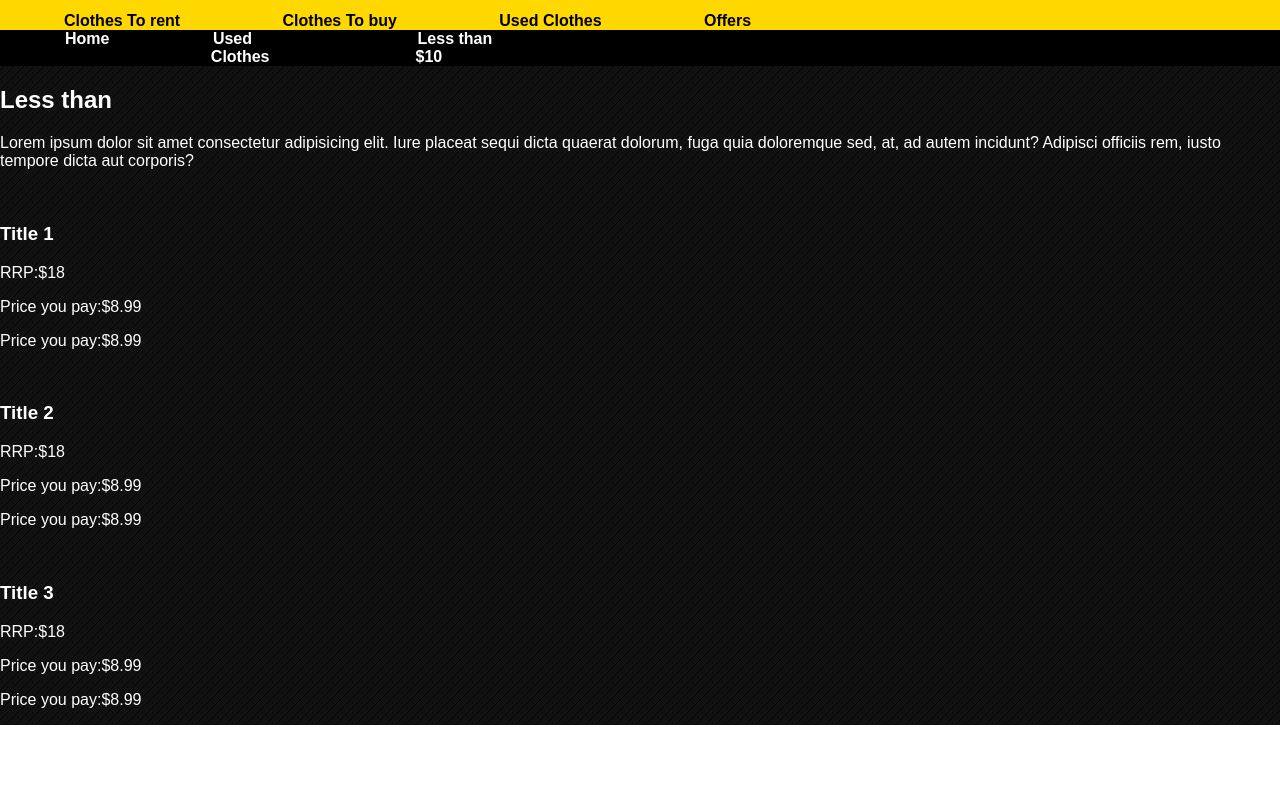
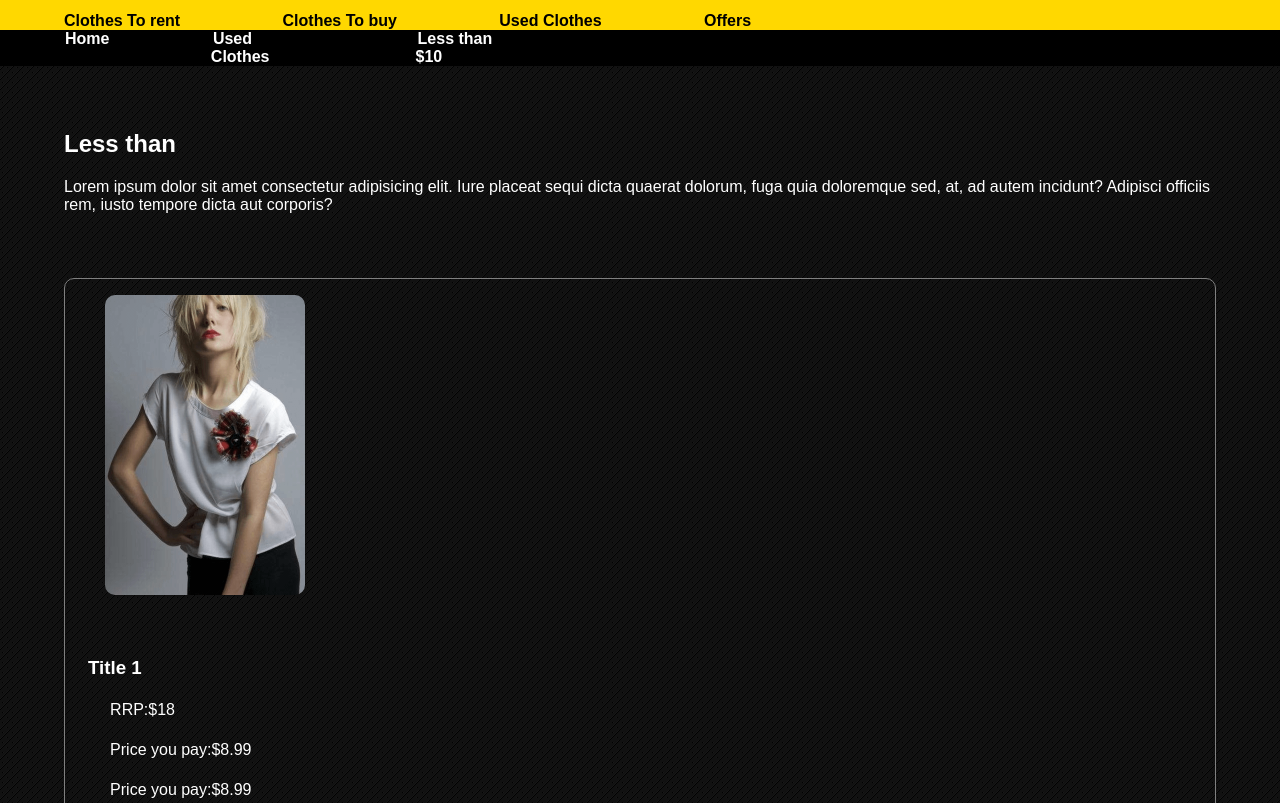
Before and after one commit to JosephMSS/Lab2Multimedios, a plain HTML site: page index.html in a window 1280 px wide. Shown: the part 320-1123 px from the top of the page. Before the commit the page ends 1045 px from the top, so only its background shows below. Drawn offline with Linux system fonts and the light colour scheme.

Commit message:
Se agregan estilos a los productos

```diff
--- a/css/style.css
+++ b/css/style.css
@@ -1,48 +1,91 @@
-body{
-    font-family:'Source Sans Pro',sans-serif ;
+body {
+    font-family: 'Source Sans Pro', sans-serif;
     /* background-color: black; */
     background-image: url('../images/bg.jpg');
     color: white;
     margin: 0;
 }
-.nav{
-margin: 0;
+
+.nav {
+    margin: 0;
 }
-.nav ol{
+
+.nav ol {
     margin: 0;
     display: flex;
     padding: 0;
 }
-.nav__menu--main{
-    background-color:  #ffd800;
 
+.nav__menu--main {
+    background-color: #ffd800;
 }
-.nav__link{
+
+.nav__link {
     color: black;
     text-decoration: none;
     font-weight: bold;
 }
-.nav__item
-{
+
+.nav__item {
     width: inherit;
     list-style: none;
     padding: 0px 3% 0 5%;
 }
-.nav__menu--sub .nav__item .nav__link{
+
+.nav__menu--sub .nav__item .nav__link {
     padding-left: 2%;
     color: white;
 }
-.nav__menu--sub{
+
+.nav__menu--sub {
     background-color: black;
 }
-.nav__imgContent{
+
+.nav__imgContent {
     margin: 0;
     display: flex;
     justify-content: center;
 }
-.nav__img{
-    margin:5%;
+
+.nav__img {
+    margin: 5%;
     width: 60%;
     border-radius: 10px;
+}
 
+.section_description {
+    margin: 5%;
 }
+
+.section__products {
+    margin: 5%;
+}
+
+.section__product {
+    border: 1px solid gray;
+    border-radius: 10px;
+    margin-bottom: 10%;
+}
+
+.figure__imgContent {
+    /* margin: 6%; */
+    margin-bottom: 5%;
+    align-items: center;
+}
+
+.img__product {
+    width: 200px;
+    border-radius: 10px;
+}
+
+.section__details {
+    margin: 2% 2%;
+}
+
+/* .h3__productTitle {
+    margin: 2% 2%;
+} */
+
+.p_product {
+    margin: 2%;
+}
--- a/index.html
+++ b/index.html
@@ -23,7 +23,7 @@
         </nav>
         <nav class="nav nav__menu--sub">
             <ol>
-                <li class="nav__item"><a class="nav__link" href="#" >Home</a></li>
+                <li class="nav__item"><a class="nav__link" href="#">Home</a></li>
                 <li class="nav__item"><a class="nav__link" href="#">Used Clothes</a></li>
                 <li class="nav__item"><a class="nav__link" href="#">Less than $10</a></li>
             </ol>
@@ -31,37 +31,46 @@
     </header>
     <section class="section_description">
         <h1 class="h1__descriptionTitle"><strong>Less than</strong></h1>
-        <p class="p__description">Lorem ipsum dolor sit amet consectetur adipisicing elit. Iure placeat sequi dicta quaerat dolorum, fuga quia doloremque sed, at, ad autem incidunt? Adipisci officiis rem, iusto tempore dicta aut corporis?</p>
+        <p class="p__description">Lorem ipsum dolor sit amet consectetur adipisicing elit. Iure placeat sequi dicta
+            quaerat dolorum, fuga quia doloremque sed, at, ad autem incidunt? Adipisci officiis rem, iusto tempore dicta
+            aut corporis?</p>
     </section>
     <section class="section__products">
         <section class="section__product">
             <figure class="figure__imgContent">
-                <img src="" alt="" class="img__product">
+                <img src="images\Webp.net-resizeimage (1).png" alt="" class="img__product">
             </figure>
+            <section class="section__details">
+
                 <h3 class="h3__productTitle">Title 1</h3>
-            <p class="p_product--RRP">RRP:$18</p>
-            <p class="p_product--Price">Price you pay:$8.99</p>
-            <p class="p_product--PriceSaved">Price you pay:$8.99</p>
+                <p class="p_product p_product--RRP">RRP:$18</p>
+                <p class="p_product p_product--Price">Price you pay:$8.99</p>
+                <p class="p_product p_product--PriceSaved">Price you pay:$8.99</p>
             </section>
-        <section class="section__products">
+        </section>
         <section class="section__product">
             <figure class="figure__imgContent">
-                    <img src="" alt="" class="img__product">
+                <img src="images\Webp.net-resizeimage (1).png" alt="" class="img__product">
             </figure>
-                <h3 class="h3__productTitle">Title 2</h3>
-                <p class="p_product--RRP">RRP:$18</p>
-                <p class="p_product--Price">Price you pay:$8.99</p>
-                <p class="p_product--PriceSaved">Price you pay:$8.99</p>
+            <section class="section__details">
+
+                <h3 class="h3__productTitle">Title 1</h3>
+                <p class="p_product p_product--RRP">RRP:$18</p>
+                <p class="p_product p_product--Price">Price you pay:$8.99</p>
+                <p class="p_product p_product--PriceSaved">Price you pay:$8.99</p>
             </section>
-            <section class="section__products">
+        </section>
         <section class="section__product">
             <figure class="figure__imgContent">
-                        <img src="" alt="" class="img__product">
+                <img src="images\Webp.net-resizeimage (1).png" alt="" class="img__product">
             </figure>
-                    <h3 class="h3__productTitle">Title 3</h3>
-                    <p class="p_product--RRP">RRP:$18</p>
-                    <p class="p_product--Price">Price you pay:$8.99</p>
-                    <p class="p_product--PriceSaved">Price you pay:$8.99</p>
+            <section class="section__details">
+
+                <h3 class="h3__productTitle">Title 1</h3>
+                <p class="p_product p_product--RRP">RRP:$18</p>
+                <p class="p_product p_product--Price">Price you pay:$8.99</p>
+                <p class="p_product p_product--PriceSaved">Price you pay:$8.99</p>
+            </section>
         </section>
     </section>
 </body>
```
Also changed, not shown: images/Webp.net-resizeimage (1).png (added). Lines whose indentation alone changed are shown as unchanged.
